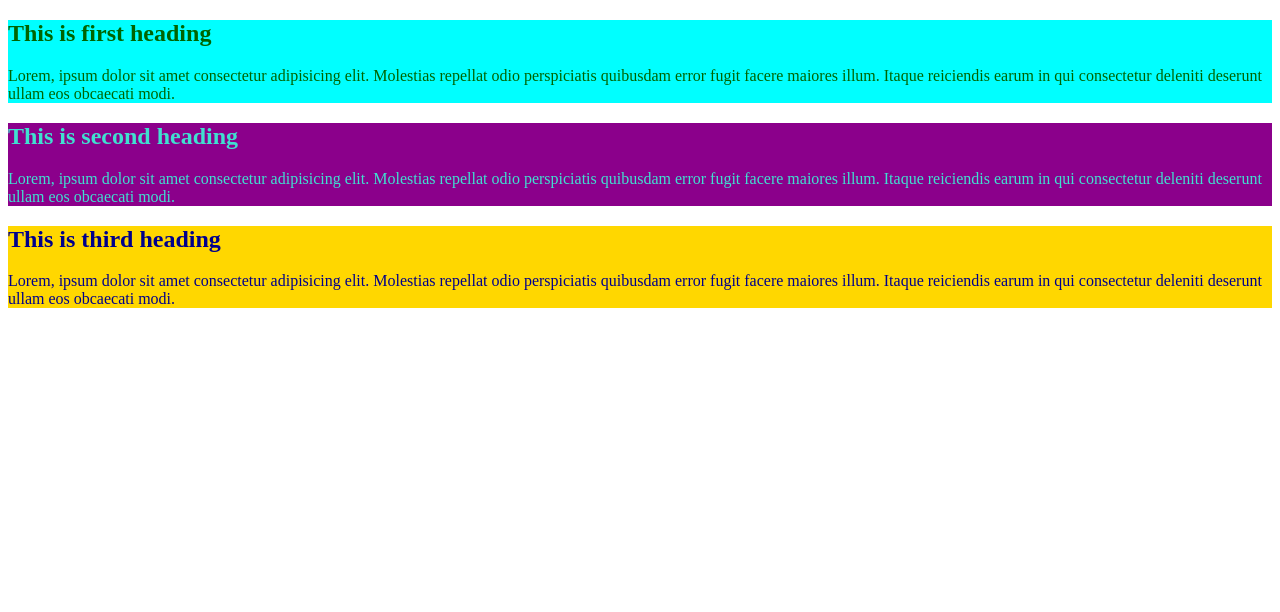
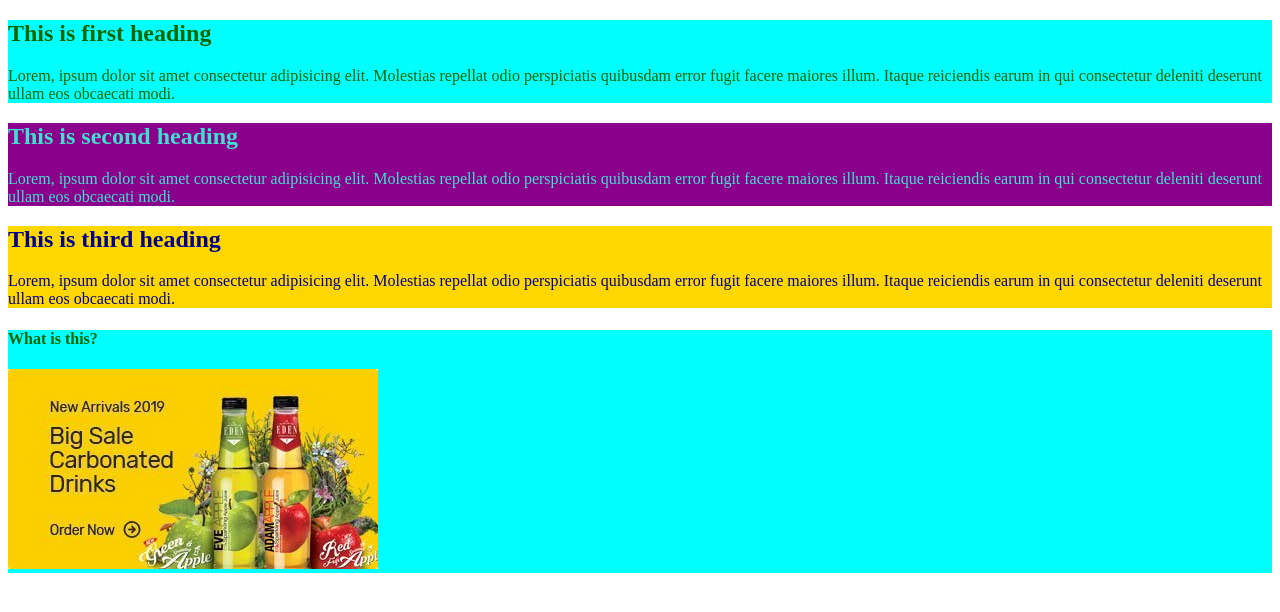
Before and after one commit to SadiqurApon/the-simple-repo, a plain HTML site: page index.html in a window 1280 px wide. Drawn offline with Linux system fonts and the light colour scheme.

Commit message:
add this png

```diff
--- a/index.html
+++ b/index.html
@@ -7,7 +7,7 @@
     <link rel="stylesheet" href="style.css">
 </head>
 <body>
-    <div id="good">
+    <div class="good">
         <h2>This is first heading</h2>
         <p>Lorem, ipsum dolor sit amet consectetur adipisicing elit. Molestias repellat odio perspiciatis quibusdam error fugit facere maiores illum. Itaque reiciendis earum in qui consectetur deleniti deserunt ullam eos obcaecati modi.</p>
     </div>
@@ -19,5 +19,9 @@
         <h2>This is third heading</h2>
         <p>Lorem, ipsum dolor sit amet consectetur adipisicing elit. Molestias repellat odio perspiciatis quibusdam error fugit facere maiores illum. Itaque reiciendis earum in qui consectetur deleniti deserunt ullam eos obcaecati modi.</p>
     </div>
+    <div class="good">
+        <h4>What is this?</h4>
+        <img src="image/banner1.jpg">
+    </div>
 </body>
 </html>
--- a/style.css
+++ b/style.css
@@ -2,7 +2,7 @@
     color:darkblue;
     background-color: gold;
 }
-#good{
+.good{
     color: darkgreen;
     background-color: aqua;
 }
```
Also changed, not shown: image/banner1.jpg (added).
